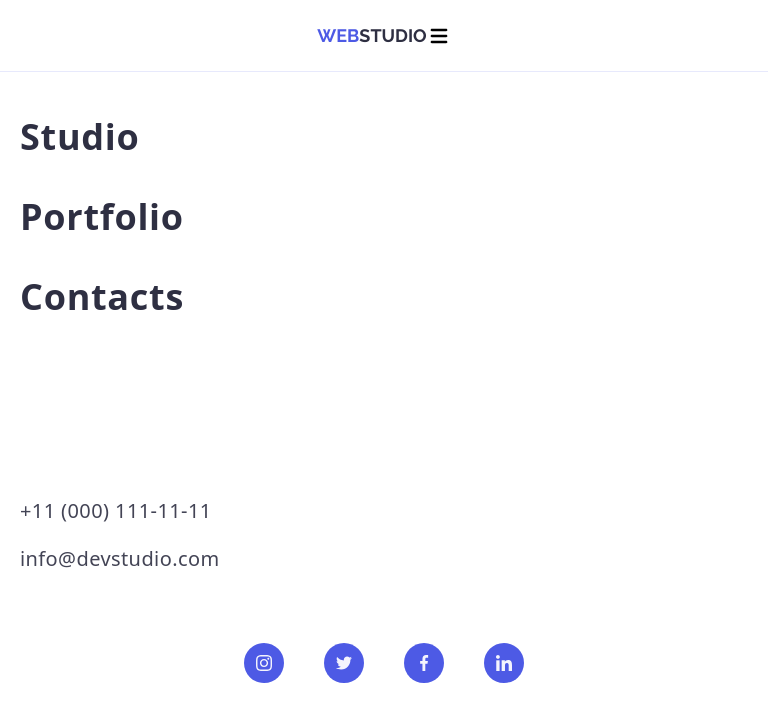
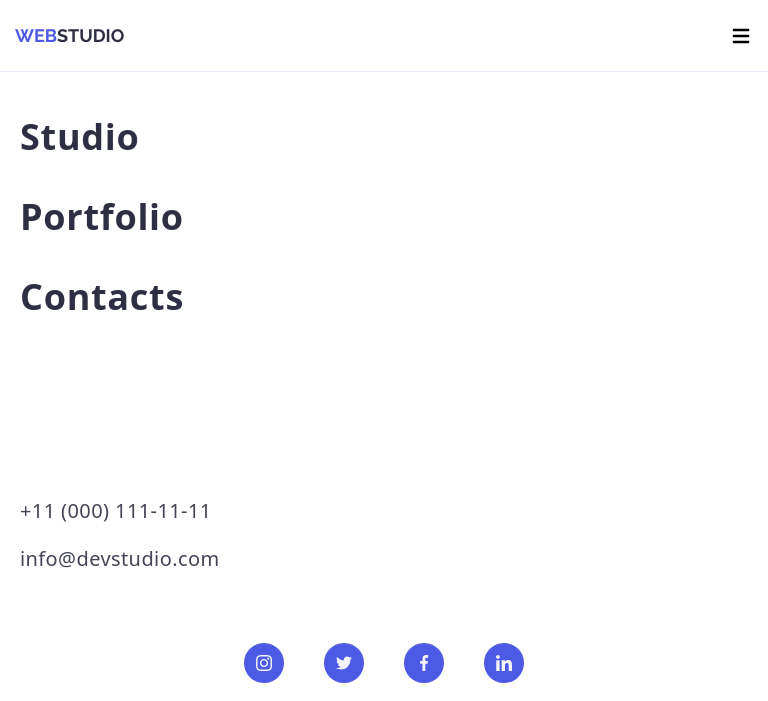
Before and after one commit to batuhangozcu/Homework-6, a plain HTML site: page index.html in a window 768 px wide. Shown: the top 701 px of the page. Drawn offline with nearby package versions, Linux system fonts and the light colour scheme.

Commit message:
header-width-fix

```diff
--- a/css/styles.css
+++ b/css/styles.css
@@ -693,6 +693,10 @@ label {
     max-width: 768px;
   }
 
+  .header .container {
+    width: -webkit-fill-available;
+  }
+
   .footer .container {
     display: flex;
     flex-wrap: wrap;
@@ -770,6 +774,10 @@ label {
   .first-nav,
   .address {
     display: none;
+  }
+
+  .header .container {
+    width: -webkit-fill-available;
   }
 
   .menu-ico {
```
